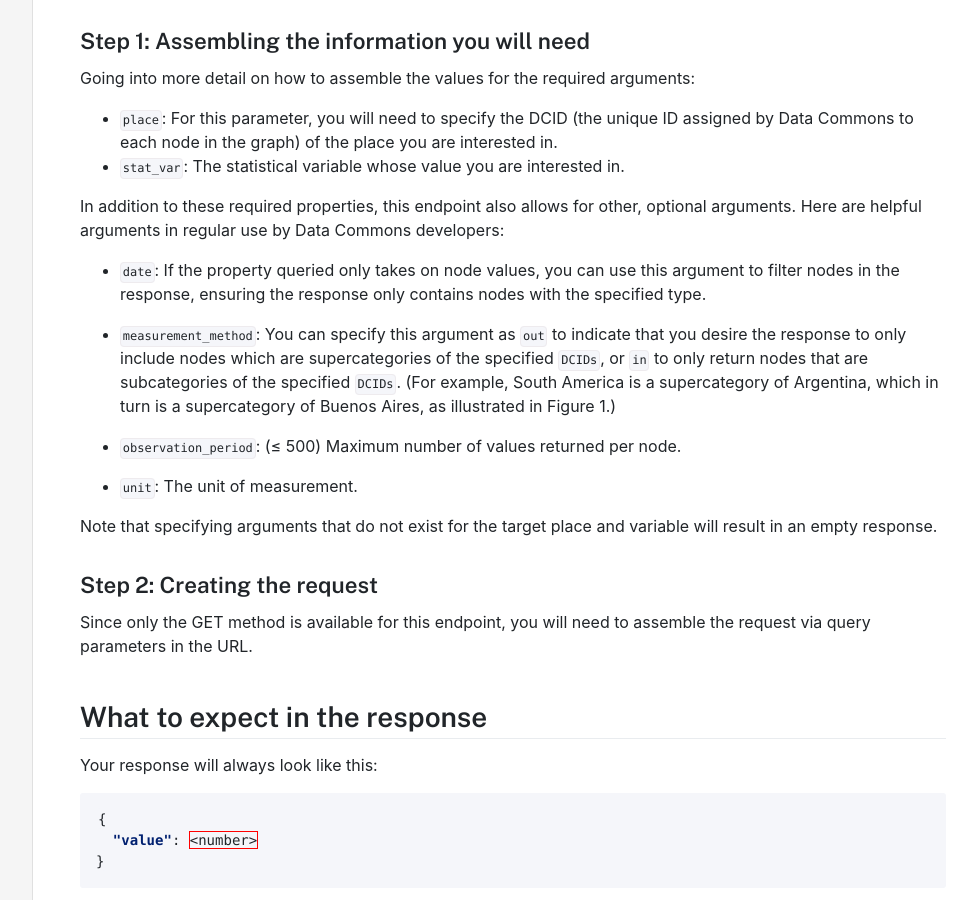
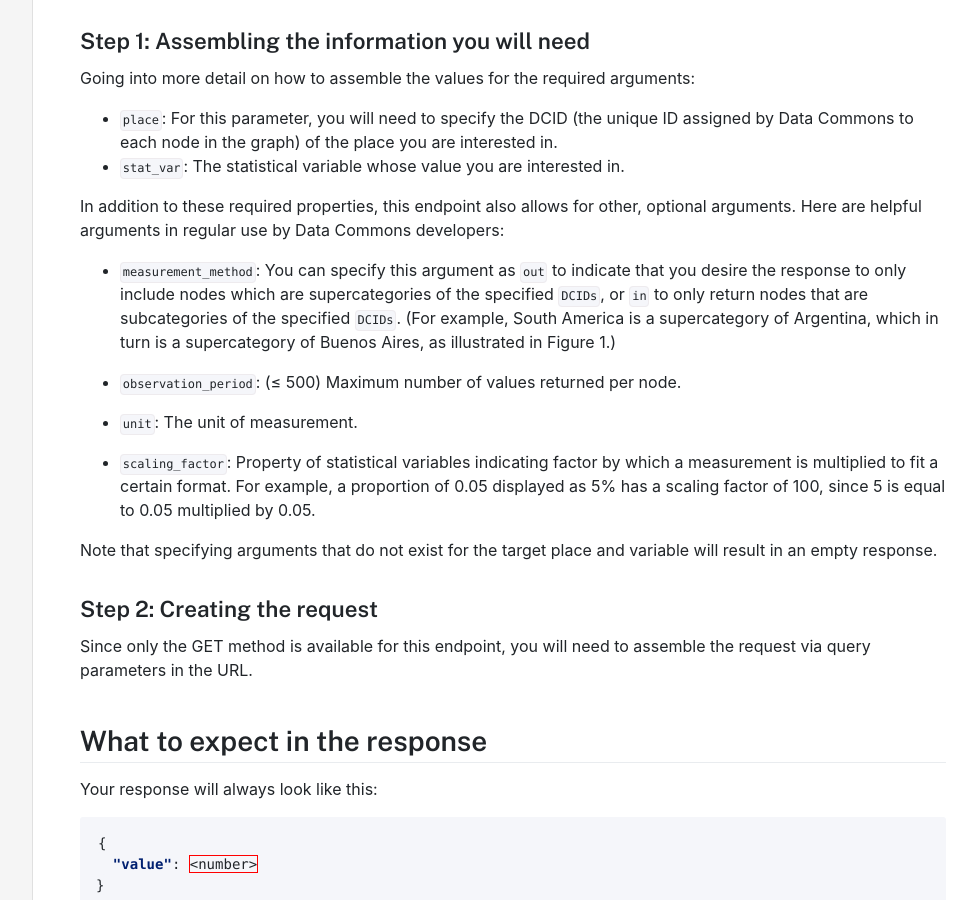
Before and after one commit to datacommonsorg/docsite, a Jekyll site: the page built from api/rest/stat_series.md, in a window 1280 px wide and 900 px high, scrolled down 907 px. Shown: the whole window, without its empty margins (287-1264 px from the left). Built offline with Jekyll 4.4.1, drawn with Linux system fonts in a browser that asks for light colours; comment, search, counter and statistics services are not loaded.

Commit message:
scaling factor

```diff
--- a/api/rest/stat_series.md
+++ b/api/rest/stat_series.md
@@ -46,13 +46,13 @@ Going into more detail on how to assemble the values for the required arguments:
 
 In addition to these required properties, this endpoint also allows for other, optional arguments. Here are helpful arguments in regular use by Data Commons developers:
 
-  - `date`: If the property queried only takes on node values, you can use this argument to filter nodes in the response, ensuring the response only contains nodes with the specified type.
-
   - `measurement_method`: You can specify this argument as `out` to indicate that you desire the response to only include nodes which are supercategories of the specified `DCIDs`, or `in` to only return nodes that are subcategories of the specified `DCIDs`. (For example, South America is a supercategory of Argentina, which in turn is a supercategory of Buenos Aires, as illustrated in Figure 1.)
 
   - `observation_period`: (≤ 500) Maximum number of values returned per node.
 
   - `unit`: The unit of measurement.
+
+  - `scaling_factor`: Property of statistical variables indicating factor by which a measurement is multiplied to fit a certain format. For example, a proportion of 0.05 displayed as 5% has a scaling factor of 100, since 5 is equal to 0.05 multiplied by 0.05.
 
 Note that specifying arguments that do not exist for the target place and variable will result in an empty response.
 
```
